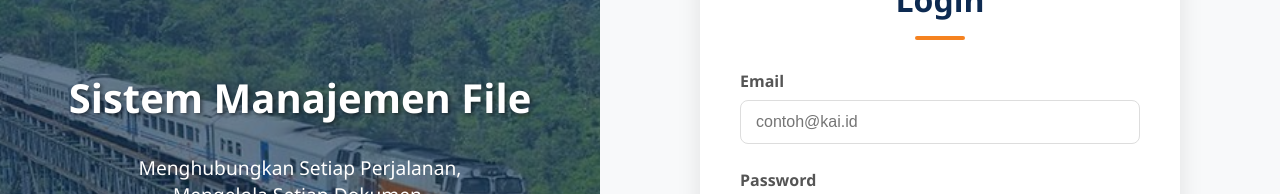
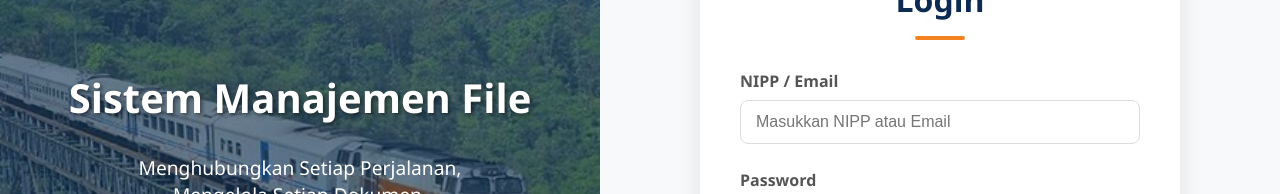
Before and after one commit to latifurrahmanalhamida/sistem-manajeman-file_ui, a React (Create React App) app: page /login in a window 1280 px wide. Shown: the part 265-459 px from the top of the page. Built offline with nearby package versions, Linux system fonts and the light colour scheme.

Commit message:
fitur 3x salah input pada email/nipp yang sama maka akan diblokir 5 menit

```diff
--- a/src/context/AuthContext.js
+++ b/src/context/AuthContext.js
@@ -40,9 +40,9 @@ export const AuthProvider = ({ children }) => {
         bootstrapAuth();
     }, []);
 
-    const login = async (email, password) => {
+    const login = async (identifier, password) => {
         try {
-            const response = await loginUser({ email, password });
+            const response = await loginUser({ identifier, password });
             const { access_token, user: userData } = response.data;
 
             // Simpan token dan user di localStorage
--- a/src/hooks/useInactivityTimer.js
+++ b/src/hooks/useInactivityTimer.js
@@ -46,7 +46,7 @@ const useInactivityTimer = (onTimeout, timeoutDuration) => {
                 window.removeEventListener(event, resetTimer);
             });
         };
-    }, [resetTimer]); // Jalankan efek ini hanya jika resetTimer berubah
+    }, [resetTimer, activityEvents]); // Jalankan efek ini hanya jika resetTimer berubah
 
     return null; // Hook ini tidak me-render apa pun
 };
--- a/src/pages/LoginPage.js
+++ b/src/pages/LoginPage.js
@@ -7,7 +7,7 @@ import './LoginPage.css'; // <-- 1. Impor file CSS
 const LoginPage = () => {
     const navigate = useNavigate();
     const { login } = useAuth();
-    const [email, setEmail] = useState('');
+        const [identifier, setIdentifier] = useState('');
     const [password, setPassword] = useState('');
     const [error, setError] = useState('');
 
@@ -15,7 +15,7 @@ const LoginPage = () => {
         e.preventDefault();
         setError('');
         try {
-            await login(email, password);
+            await login(identifier, password);
             navigate('/dashboard');
         } catch (err) {
             const errorMessage = err.response?.data?.message || 'Login gagal. Periksa kembali email dan password Anda.';
@@ -42,13 +42,13 @@ const LoginPage = () => {
                     <div className="title-underline"></div>
                     <form onSubmit={handleLogin}>
                         <div className="input-group">
-                            <label>Email</label>
+                            <label>NIPP / Email</label>
                             <input
-                                type="email"
-                                value={email}
-                                onChange={(e) => setEmail(e.target.value)}
+                                type="text"
+                                value={identifier}
+                                onChange={(e) => setIdentifier(e.target.value)}
                                 required
-                                placeholder="contoh@kai.id"
+                                placeholder="Masukkan NIPP atau Email"
                             />
                         </div>
                         <div className="input-group">
```
